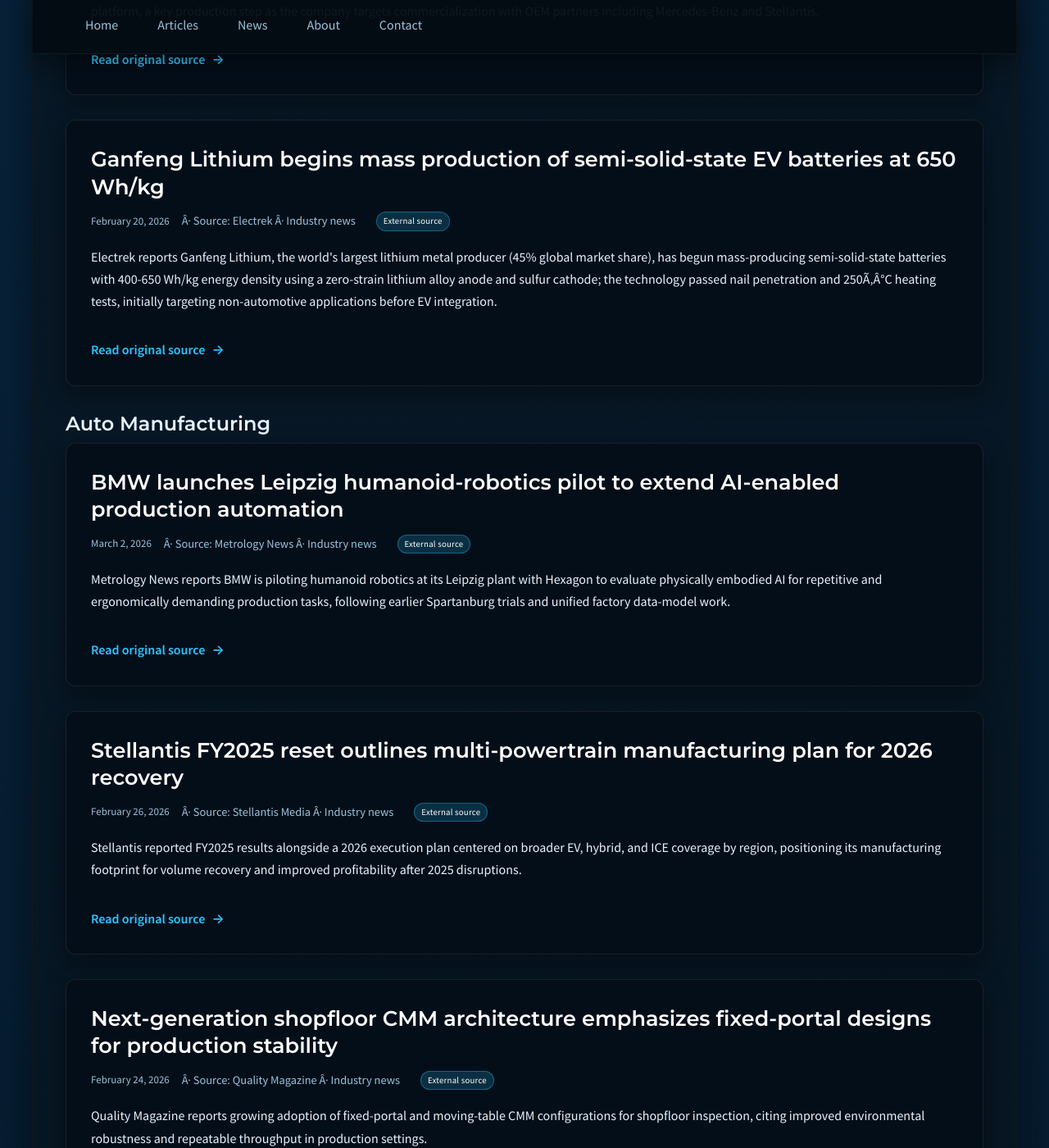
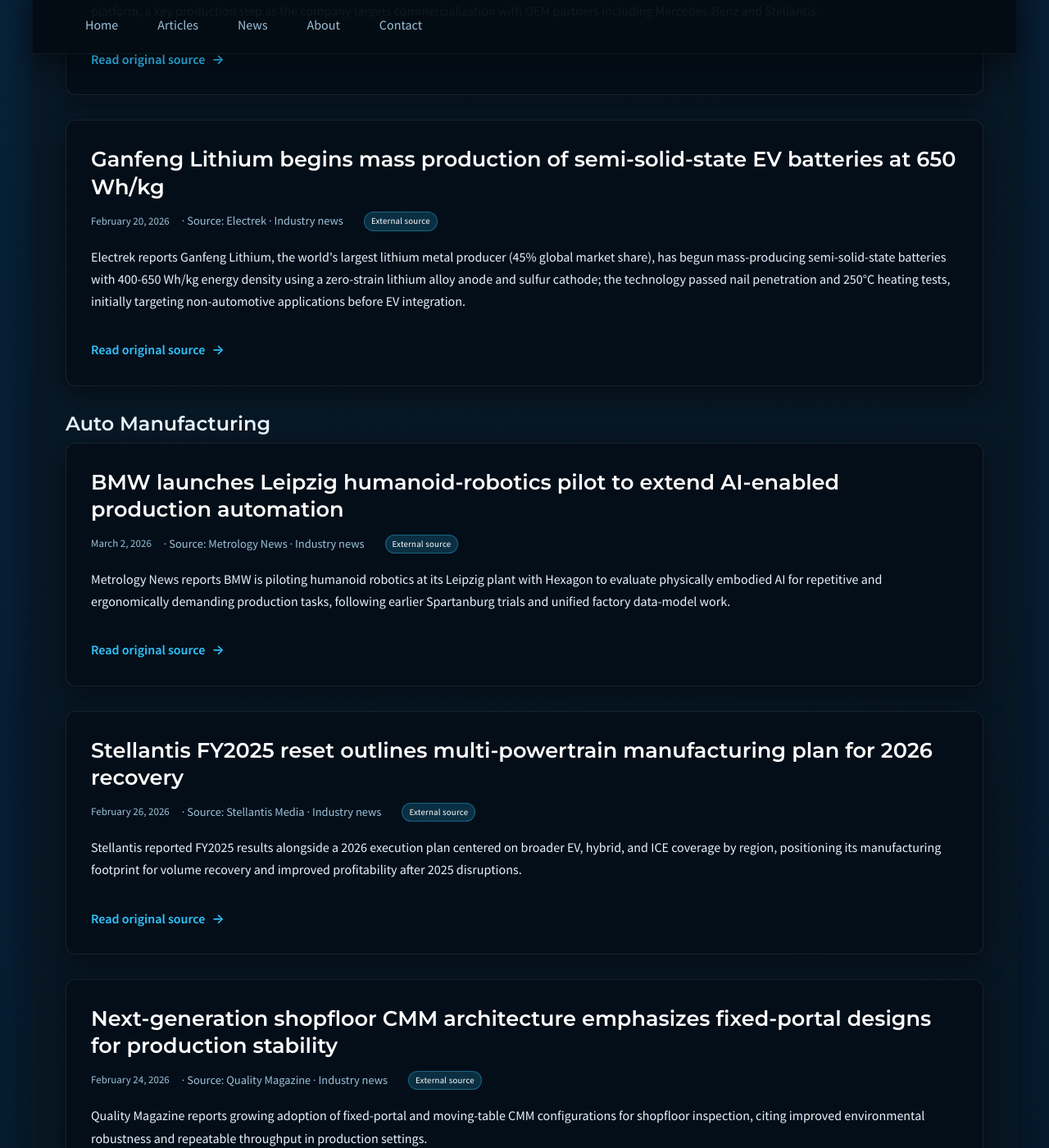
Before and after one commit to JohnForeman/MetrologyCentral, a Jekyll site: the page built from news.md, in a window 1280 px wide and 1400 px high, scrolled down 2852 px. Shown: the whole window at 82% size. Built offline with Jekyll 4.4.1, drawn with Linux system fonts in a browser that asks for light colours; some of the changed text lies outside the part shown.

Commit message:
fix: sweep and correct mojibake characters

```diff
--- a/_data/news.yml
+++ b/_data/news.yml
@@ -186,14 +186,14 @@
   source: NIST
   sector: scientific_metrology
   kind: standards_method
-  summary: NISTÃ¢â‚¬â„¢s CAISI and ITL released AI 800-3, formalizing benchmark versus generalized accuracy and promoting generalized linear mixed models to improve uncertainty treatment and decision quality in AI performance measurement, extending core metrology principles into AI evaluation practice.
+  summary: NIST's CAISI and ITL released AI 800-3, formalizing benchmark versus generalized accuracy and promoting generalized linear mixed models to improve uncertainty treatment and decision quality in AI performance measurement, extending core metrology principles into AI evaluation practice.
   url: https://www.nist.gov/news-events/news/2026/02/new-report-expanding-ai-evaluation-toolbox-statistical-models
 - date: 2026-02-20
   title: Ganfeng Lithium begins mass production of semi-solid-state EV batteries at 650 Wh/kg
   source: Electrek
   sector: ev_manufacturing
   kind: industry_news
-  summary: Electrek reports Ganfeng Lithium, the world's largest lithium metal producer (45% global market share), has begun mass-producing semi-solid-state batteries with 400-650 Wh/kg energy density using a zero-strain lithium alloy anode and sulfur cathode; the technology passed nail penetration and 250Ã‚Â°C heating tests, initially targeting non-automotive applications before EV integration.
+  summary: Electrek reports Ganfeng Lithium, the world's largest lithium metal producer (45% global market share), has begun mass-producing semi-solid-state batteries with 400-650 Wh/kg energy density using a zero-strain lithium alloy anode and sulfur cathode; the technology passed nail penetration and 250°C heating tests, initially targeting non-automotive applications before EV integration.
   url: https://electrek.co/2026/02/20/lithium-metal-giant-begins-semi-solid-state-ev-battery-production/
 - date: 2026-02-19
   title: Measurement Solutions Ltd appointed UK distributor for READY shopfloor metrology brand
@@ -347,7 +347,7 @@
   source: LK Metrology News
   sector: scientific_metrology
   kind: hardware_news
-  summary: LK announced MAXIMA and MAXIMA R bridge CMM ranges targeting large, heavy components, with stated measurement volumes from 12 mÃ‚Â³ to 72 mÃ‚Â³ and probe-head readiness spanning PH10MQ, REVO2, and SP80 configurations. The twin-rail variant is positioned for floor-level loading and automated transfer integration in heavy-industry workflows.
+  summary: LK announced MAXIMA and MAXIMA R bridge CMM ranges targeting large, heavy components, with stated measurement volumes from 12 m³ to 72 m³ and probe-head readiness spanning PH10MQ, REVO2, and SP80 configurations. The twin-rail variant is positioned for floor-level loading and automated transfer integration in heavy-industry workflows.
   url: https://www.lkmetrology.com/news/large-volume-cmm-new-maxima-table-and-twin-rail-version-available/
 - date: 2026-02-05
   title: Hexagon case study on unifying CAD/CAM workflows for precision mouldmaking
--- a/index.html
+++ b/index.html
@@ -78,7 +78,7 @@
     {% endfor %}
   </ul>
 {% else %}
-  <p class="post-list-empty">More articles are on the wayâ€”check back soon.</p>
+  <p class="post-list-empty">More articles are on the way—check back soon.</p>
 {% endif %}
 
 {% if news_items and news_items.size > 0 %}
--- a/news.md
+++ b/news.md
@@ -54,8 +54,8 @@
             <h2><a href="{{ item.url }}" target="_blank" rel="noopener">{{ item.title }}</a></h2>
             <p class="post-meta">
               <time datetime="{{ item.date }}">{{ item.date | date: "%B %-d, %Y" }}</time>
-              {% if item.source %} Â· Source: {{ item.source }}{% endif %}
-              {% if item.kind %} Â· {{ item.kind | replace: '_', ' ' | replace: '-', ' ' | capitalize }}{% endif %}
+              {% if item.source %} · Source: {{ item.source }}{% endif %}
+              {% if item.kind %} · {{ item.kind | replace: '_', ' ' | replace: '-', ' ' | capitalize }}{% endif %}
               <span class="source-policy-badge">External source</span>
             </p>
           </header>
@@ -77,8 +77,8 @@
             <h2><a href="{{ item.url }}" target="_blank" rel="noopener">{{ item.title }}</a></h2>
             <p class="post-meta">
               <time datetime="{{ item.date }}">{{ item.date | date: "%B %-d, %Y" }}</time>
-              {% if item.source %} Â· Source: {{ item.source }}{% endif %}
-              {% if item.kind %} Â· {{ item.kind | replace: '_', ' ' | replace: '-', ' ' | capitalize }}{% endif %}
+              {% if item.source %} · Source: {{ item.source }}{% endif %}
+              {% if item.kind %} · {{ item.kind | replace: '_', ' ' | replace: '-', ' ' | capitalize }}{% endif %}
               <span class="source-policy-badge">External source</span>
             </p>
           </header>
@@ -100,8 +100,8 @@
             <h2><a href="{{ item.url }}" target="_blank" rel="noopener">{{ item.title }}</a></h2>
             <p class="post-meta">
               <time datetime="{{ item.date }}">{{ item.date | date: "%B %-d, %Y" }}</time>
-              {% if item.source %} Â· Source: {{ item.source }}{% endif %}
-              {% if item.kind %} Â· {{ item.kind | replace: '_', ' ' | replace: '-', ' ' | capitalize }}{% endif %}
+              {% if item.source %} · Source: {{ item.source }}{% endif %}
+              {% if item.kind %} · {{ item.kind | replace: '_', ' ' | replace: '-', ' ' | capitalize }}{% endif %}
               <span class="source-policy-badge">External source</span>
             </p>
           </header>
@@ -123,8 +123,8 @@
             <h2><a href="{{ item.url }}" target="_blank" rel="noopener">{{ item.title }}</a></h2>
             <p class="post-meta">
               <time datetime="{{ item.date }}">{{ item.date | date: "%B %-d, %Y" }}</time>
-              {% if item.source %} Â· Source: {{ item.source }}{% endif %}
-              {% if item.kind %} Â· {{ item.kind | replace: '_', ' ' | replace: '-', ' ' | capitalize }}{% endif %}
+              {% if item.source %} · Source: {{ item.source }}{% endif %}
+              {% if item.kind %} · {{ item.kind | replace: '_', ' ' | replace: '-', ' ' | capitalize }}{% endif %}
               <span class="source-policy-badge">External source</span>
             </p>
           </header>
@@ -146,8 +146,8 @@
             <h2><a href="{{ item.url }}" target="_blank" rel="noopener">{{ item.title }}</a></h2>
             <p class="post-meta">
               <time datetime="{{ item.date }}">{{ item.date | date: "%B %-d, %Y" }}</time>
-              {% if item.source %} Â· Source: {{ item.source }}{% endif %}
-              {% if item.kind %} Â· {{ item.kind | replace: '_', ' ' | replace: '-', ' ' | capitalize }}{% endif %}
+              {% if item.source %} · Source: {{ item.source }}{% endif %}
+              {% if item.kind %} · {{ item.kind | replace: '_', ' ' | replace: '-', ' ' | capitalize }}{% endif %}
               <span class="source-policy-badge">External source</span>
             </p>
           </header>
```
